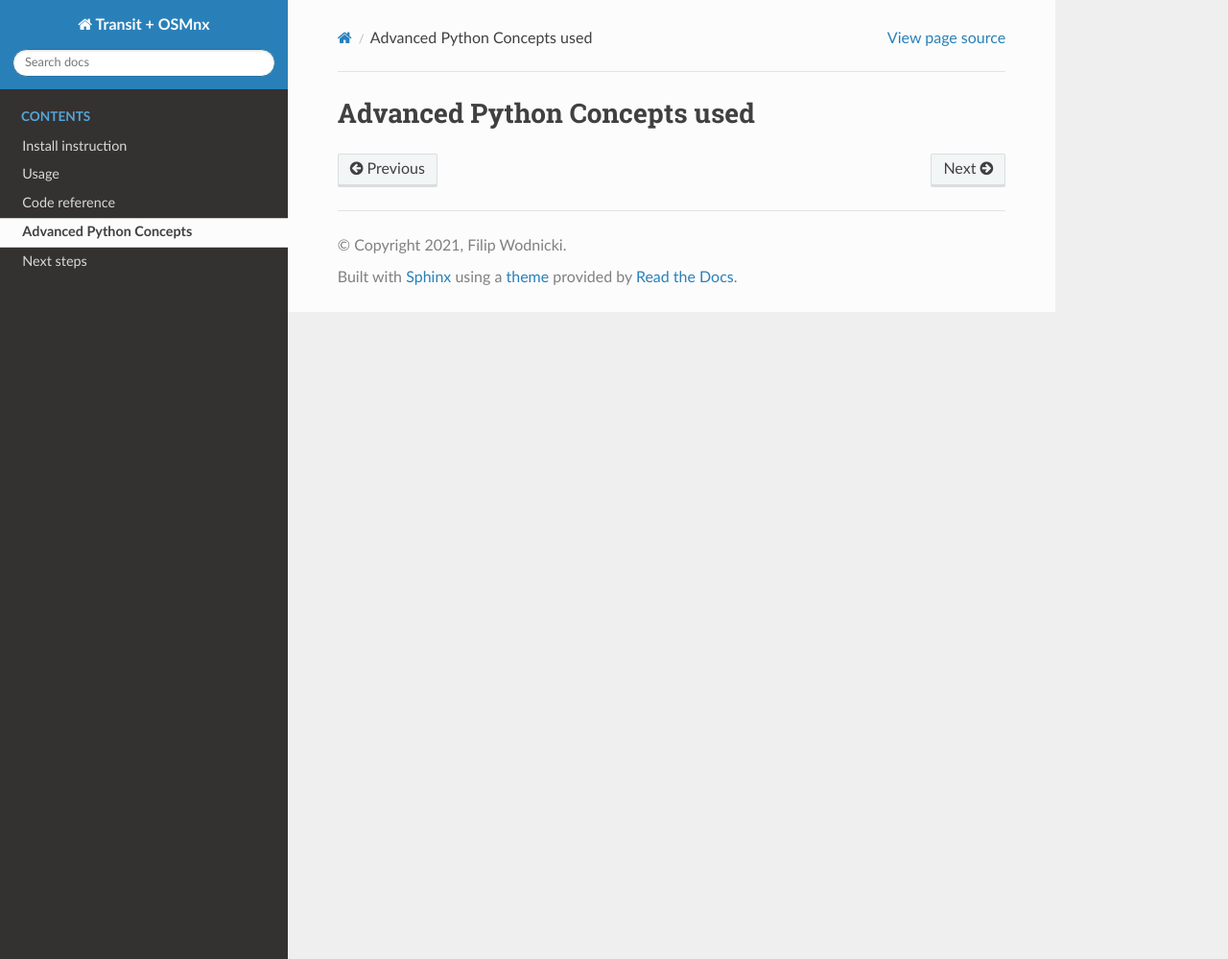
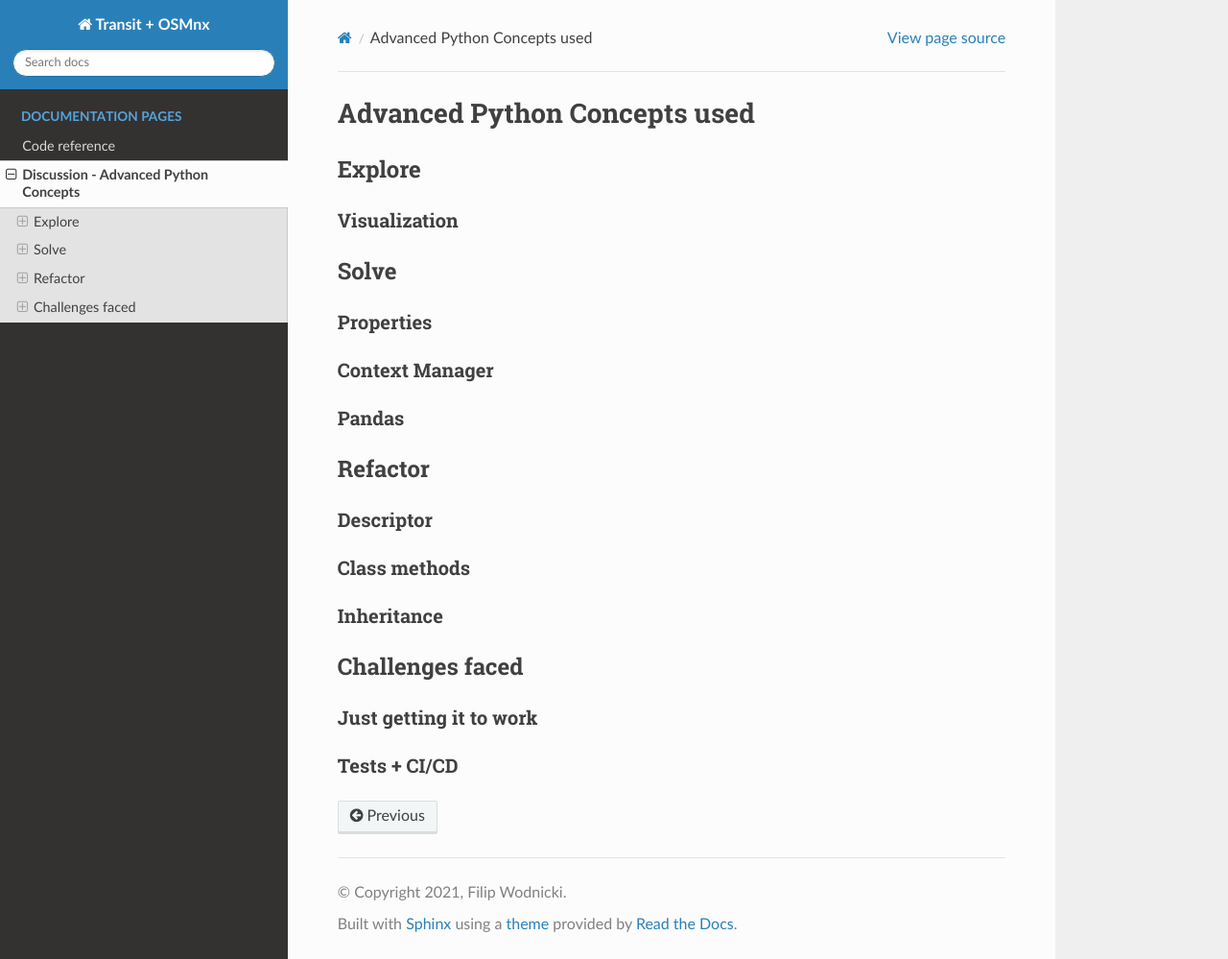
Before and after one commit to filipwodnicki/2021sp-final-project-filipwodnicki, a Sphinx documentation site: the page built from docs/source/adv_py.md, in a window 1280 px wide and 999 px high. Shown: the whole window at 96% size. Built offline with Sphinx 7.4.7 and the Read the Docs theme 2.0.0, drawn with Linux system fonts in a browser that asks for light colours; pages that are not in the unit, such as notebooks, are missing from menus.

```diff
--- a/docs/source/adv_py.md
+++ b/docs/source/adv_py.md
@@ -1 +1,27 @@
 # Advanced Python Concepts used
+
+## Explore
+
+### Visualization
+
+## Solve
+
+### Properties
+
+### Context Manager
+
+### Pandas
+
+## Refactor
+
+### Descriptor
+
+### Class methods
+
+### Inheritance
+
+## Challenges faced
+
+### Just getting it to work
+
+### Tests + CI/CD
--- a/docs/source/future.md
+++ /dev/null
@@ -1 +0,0 @@
-# Future / Next Steps
--- a/docs/source/usage.md
+++ /dev/null
@@ -1 +0,0 @@
-# Usage
```
Also changed, not shown: docs/source/index.md (+97 -8 lines), docs/source/install.md (deleted, +0 -1 lines), docs/source/img/architecture.png (added), docs/source/img/google_maps.png (added), 1 other file.
